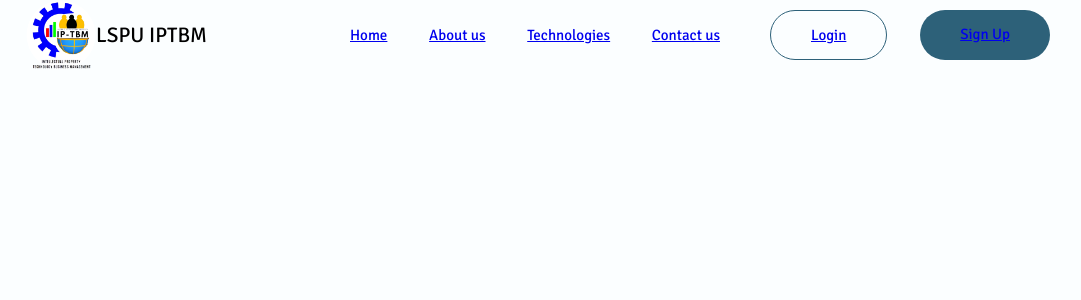
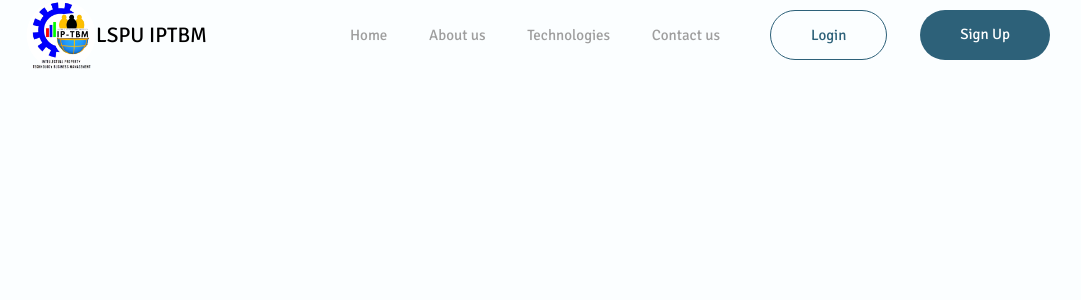
Before and after one commit to progchris00/LSPU-IPTBM-RTMS, a React (Vite) app: page / in a window 1280 px wide. Shown: the top 300 px of the page, without its empty margins (102-1183 px from the left). Built offline with nearby package versions, Linux system fonts and the light colour scheme.

Commit message:
add: style fonts

```diff
--- a/src/index.css
+++ b/src/index.css
@@ -5,6 +5,7 @@
   --glow: #32a8b640;
   --overlay: #32a8b680;
   --gray: #5a5a5a;
+  --gray-text: #9e9e9e;
   --input-border: #00000033;
   --background-color: #fbfeff;
 
@@ -247,6 +248,23 @@ header h1 {
   font-weight: var(--regular);
 }
 
+nav > ul > li > a {
+  text-decoration: none;
+  color: var(--gray-text);
+}
+
+.auth-buttons a {
+  text-decoration: none;
+}
+
+.auth-buttons .ghost-button {
+  color: var(--green);
+}
+
+.auth-buttons .solid-button {
+  color: var(--white);
+}
+
 /* Start of navbar styling */
 
 header {
```
